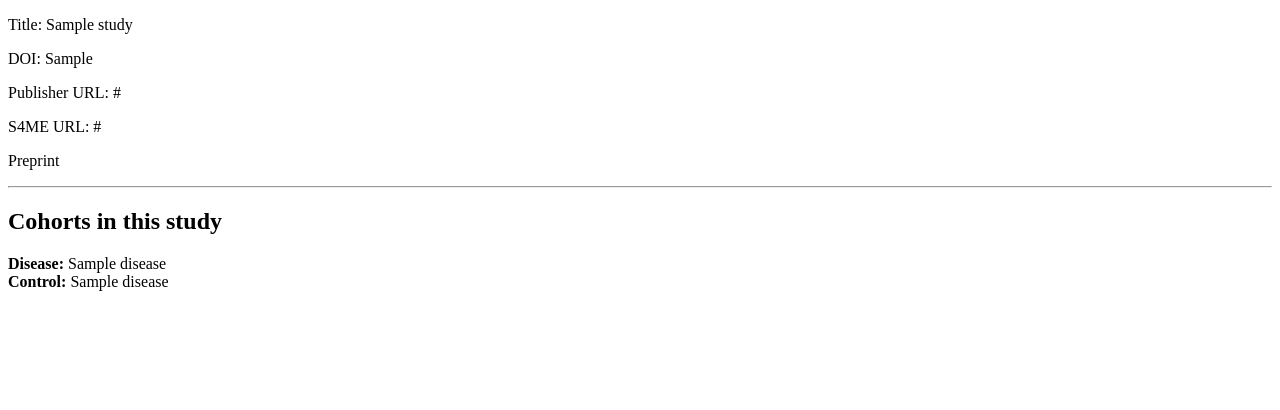
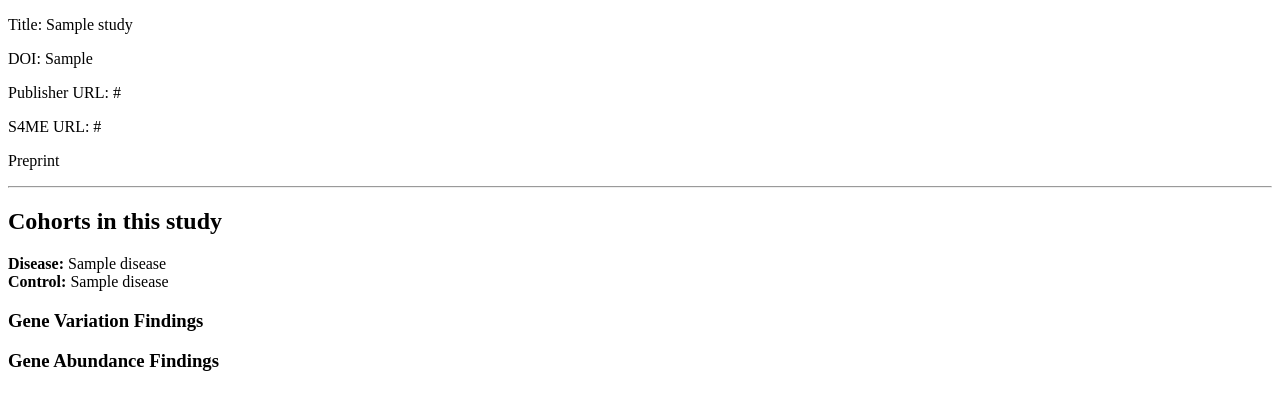
Before and after one commit to ruvilonix/sick-genes, a Django app: page /study/1/ in a window 1280 px wide. Shown: the top 410 px of the page. Run offline with Django 5.2, Linux system fonts and the light colour scheme; tables that the repository leaves empty hold one stand-in row (values such as "Sample post"); data that the repository does not hold is empty.

Commit message:
show gene variation and gene abundance findings on template

```diff
--- a/sickgenes/models/models.py
+++ b/sickgenes/models/models.py
@@ -49,8 +49,8 @@ class StudyCohort(models.Model):
         return f"[{self.study.title[:20]}]... - [{disease_names}]/[{control_names}]"
 
 class GeneFindingType(models.TextChoices):
-    VARIATION = "V", _("Genetic variation")
-    ABUNDANCE = "A", _("Molecular abundance")
+    VARIATION = "V", "Genetic variation"
+    ABUNDANCE = "A", "Molecular abundance"
 
 class GeneFinding(models.Model):
     study_cohort = models.ForeignKey(StudyCohort, on_delete=models.CASCADE, related_name="gene_findings")
--- a/sickgenes/templates/sickgenes/study.html
+++ b/sickgenes/templates/sickgenes/study.html
@@ -24,9 +24,19 @@
         {% if not forloop.last %}, {% endif %}
         {% endfor %}
     </div>
+
+    <h3>Gene Variation Findings</h3>
+    {% for finding in study_cohort.variation_gene_findings %}
+    {{ finding.hgnc_gene }}
+    {% endfor %}
+
+    <h3>Gene Abundance Findings</h3>
+    {% for finding in study_cohort.abundance_gene_findings %}
+    {{ finding.hgnc_gene }}
     {% endfor %}
 
 
+{% endfor %}
 
 
 {% endblock %}
--- a/sickgenes/views.py
+++ b/sickgenes/views.py
@@ -1,12 +1,30 @@
 from django.shortcuts import render, get_object_or_404, redirect
 from django.http import HttpResponse
 from sickgenes.forms import prepare_gene_identifiers
-from sickgenes.models import HgncGene, GeneFinding, Study, StudyCohort
+from sickgenes.models import HgncGene, GeneFinding, Study, StudyCohort, GeneFindingType
 from sickgenes.forms import StudyForm, StudyCohortForm
 from django.db import transaction
+from django.db.models import Prefetch
 
 def study(request, study_id):
-    study = get_object_or_404(Study, pk=study_id)
+    study = get_object_or_404(
+        Study.objects.prefetch_related(
+            'study_cohorts',
+            'study_cohorts__disease_tags',
+            'study_cohorts__control_tags',
+            Prefetch(
+                'study_cohorts__gene_findings',
+                queryset=GeneFinding.objects.filter(type=GeneFindingType.ABUNDANCE),
+                to_attr='abundance_gene_findings'
+            ),
+            Prefetch(
+                'study_cohorts__gene_findings',
+                queryset=GeneFinding.objects.filter(type=GeneFindingType.VARIATION),
+                to_attr='variation_gene_findings'
+            ),
+        ),
+        pk=study_id
+    )
 
     return render(request, 'sickgenes/study.html', context={'study': study})
 
@@ -56,8 +74,6 @@ def add_genes(request, study_cohort_id, gene_finding_type):
                 )
             )
 
-        print(findings_to_insert[0].type)
-
 
         GeneFinding.objects.bulk_create(findings_to_insert, ignore_conflicts=True)
 
```
Lines whose indentation alone changed are shown as unchanged.
